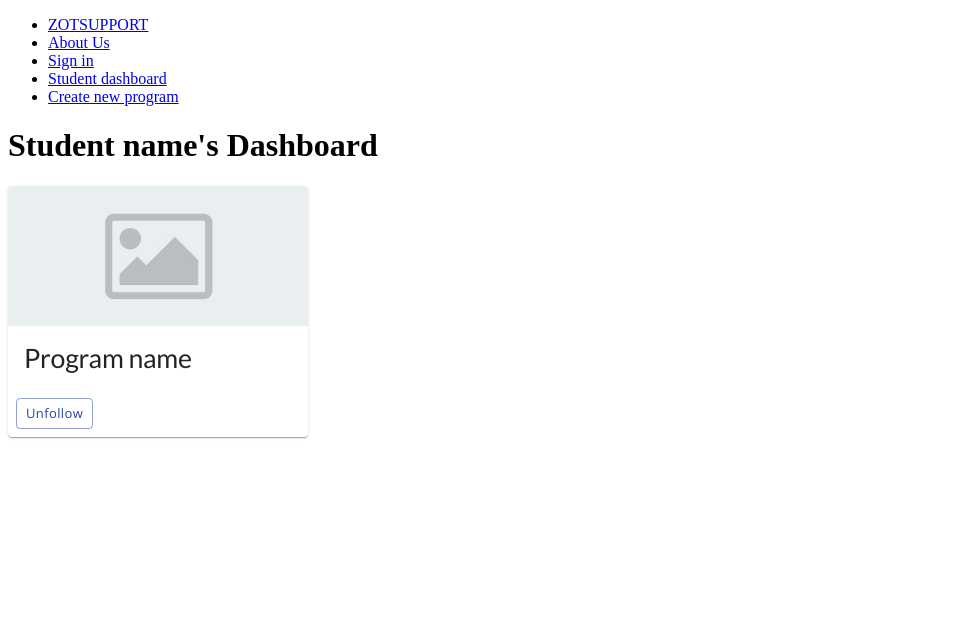
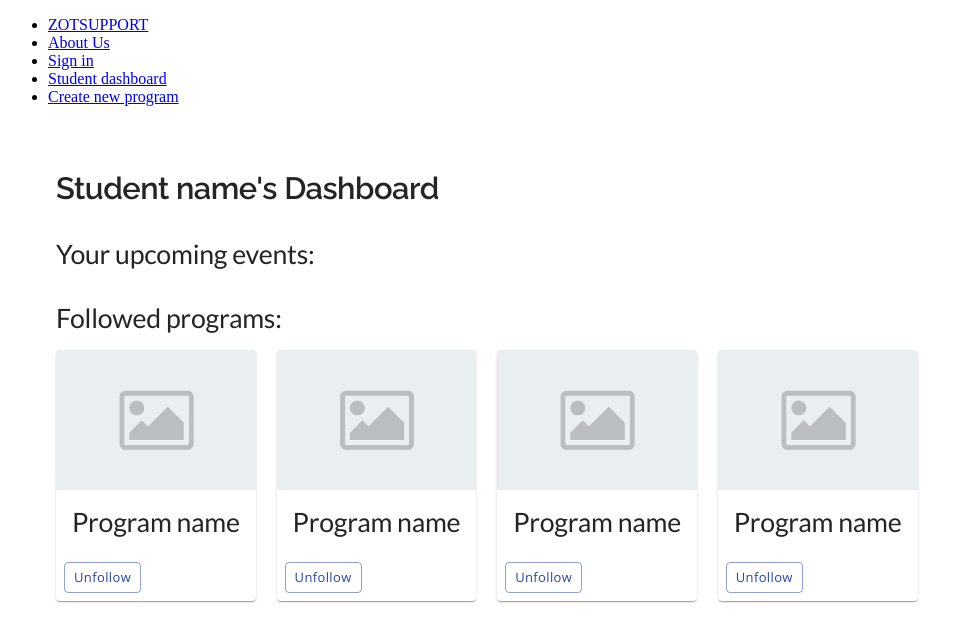
Before and after one commit to mezzaldi/ZOTSUPPORT, a React (Create React App) app in the folder frontend/: page /StudentDashboard in a window 1280 px wide. Shown: the top 642 px of the page, without its empty margins (0-975 px from the left). Built offline with nearby package versions, Linux system fonts and the light colour scheme.

Commit message:
Added layout stylings in global style sheet

```diff
--- a/frontend/src/components/ProgramCard.js
+++ b/frontend/src/components/ProgramCard.js
@@ -9,9 +9,8 @@ import Typography from '@mui/material/Typography';
 
 const ProgramCard = (props) => {
   return (
-    <div>
-
-        <Card sx={{ maxWidth: 300 }}>
+    <div className="programCard">
+        <Card sx={{ maxWidth: 350 }}>
 
             {/* The program header image */}
             <CardMedia
--- a/frontend/src/routes/AboutUsPage.js
+++ b/frontend/src/routes/AboutUsPage.js
@@ -2,7 +2,7 @@ import React from 'react';
 
 const AboutUsPage = () => {
   return (
-    <div>
+    <div class='pageContent'>
       <h1>About us</h1>
 
     </div>
--- a/frontend/src/routes/CreateNewProgramPage.js
+++ b/frontend/src/routes/CreateNewProgramPage.js
@@ -3,7 +3,7 @@ import Program from '../CreateProgram';
 
 const CreateNewProgramPage = () => {
   return (
-    <div>
+    <div class='pageContent'>
       <h1>Create a new learning support program</h1>
       <Program/>
     </div>
--- a/frontend/src/routes/LandingPage.js
+++ b/frontend/src/routes/LandingPage.js
@@ -2,7 +2,7 @@ import React from 'react';
 
 const LandingPage = () => {
   return (
-    <div>
+    <div class='pageContent'>
       <h1>Zot Support Landing Page</h1>
     </div>
   );
--- a/frontend/src/routes/SignInPage.js
+++ b/frontend/src/routes/SignInPage.js
@@ -2,7 +2,7 @@ import React from 'react';
 
 const SignInPage = () => {
   return (
-    <div>
+    <div class='pageContent'>
       <h1>Sign in</h1>
       <h2>I am a...</h2>
       <button>Student</button>
--- a/frontend/src/routes/StudentDashboard.js
+++ b/frontend/src/routes/StudentDashboard.js
@@ -1,11 +1,34 @@
 import React from 'react';
 import ProgramCard from '../components/ProgramCard';
+import Typography from '@mui/material/Typography';
 
 const StudentDashboardPage = () => {
   return (
-    <div>
-        <h1>Student name's Dashboard</h1>
-        <ProgramCard programName="Program name"/>
+    <div className='pageContent'>
+        <div className='h1Container'>
+            <Typography variant="h1">
+            Student name's Dashboard
+            </Typography>
+        </div>
+
+        <div className='h2Container'>
+            <Typography variant="h2">
+            Your upcoming events:
+            </Typography>
+        </div>
+
+        <div className='h2Container'>
+            <Typography variant="h2">
+            Followed programs:
+            </Typography>
+        </div>
+
+        <div className='cardContainer'>
+            <ProgramCard programName="Program name"/>
+            <ProgramCard programName="Program name"/>
+            <ProgramCard programName="Program name"/>
+            <ProgramCard programName="Program name"/>
+        </div>
 
     </div>
   );
--- /dev/null
+++ b/frontend/src/styles.scss
@@ -0,0 +1,24 @@
+
+
+.pageContent {
+    margin: 3rem;
+}
+
+.h1Container {
+    padding-top: 1rem;
+    padding-bottom: 1rem;
+}
+
+.h2Container {
+    padding-top: 1rem;
+    padding-bottom: 1rem;
+}
+
+.cardContainer {
+    display:flex;
+    flex-direction: row;
+}
+
+.programCard {
+    padding-right:1.3rem;
+}
```
Also changed, not shown: frontend/src/App.js (+5 -2 lines).
